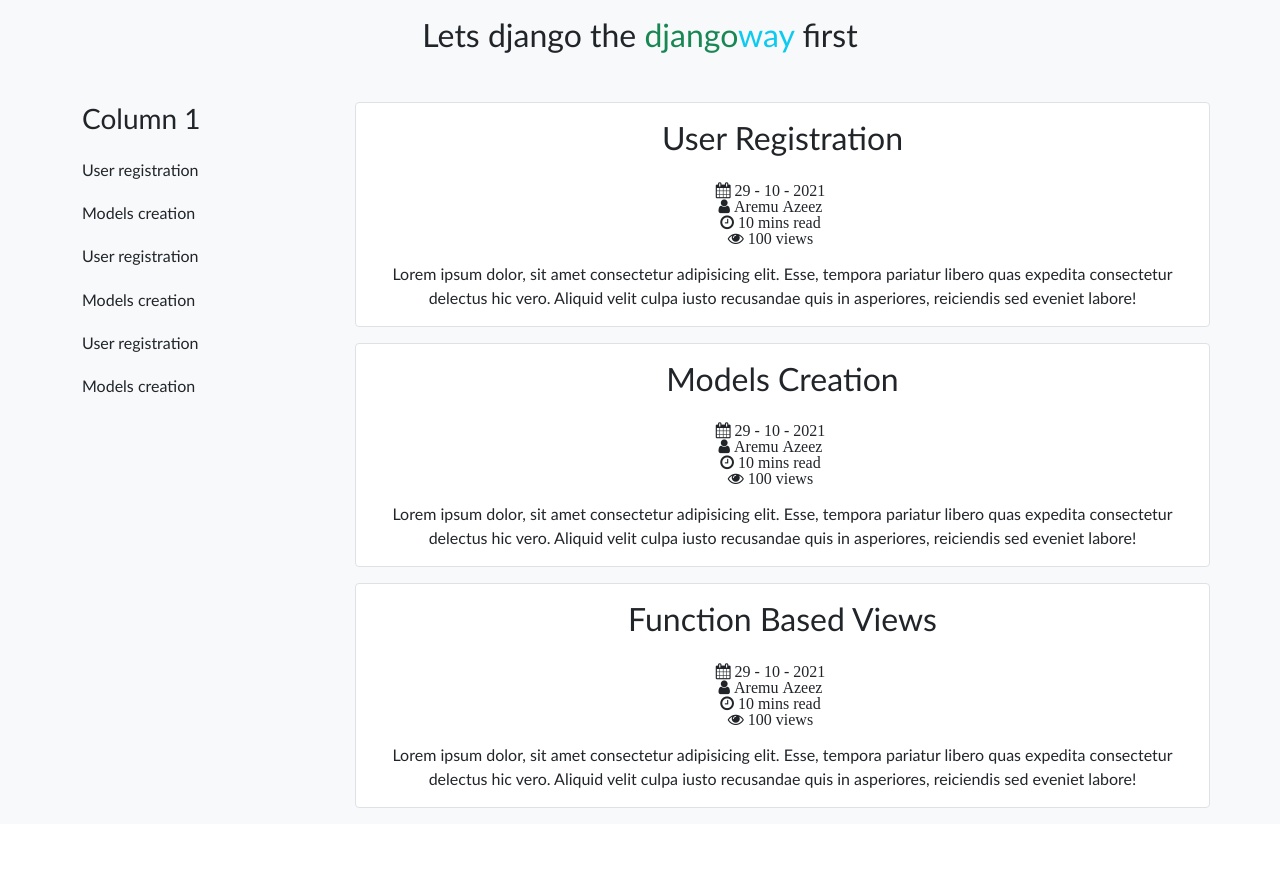
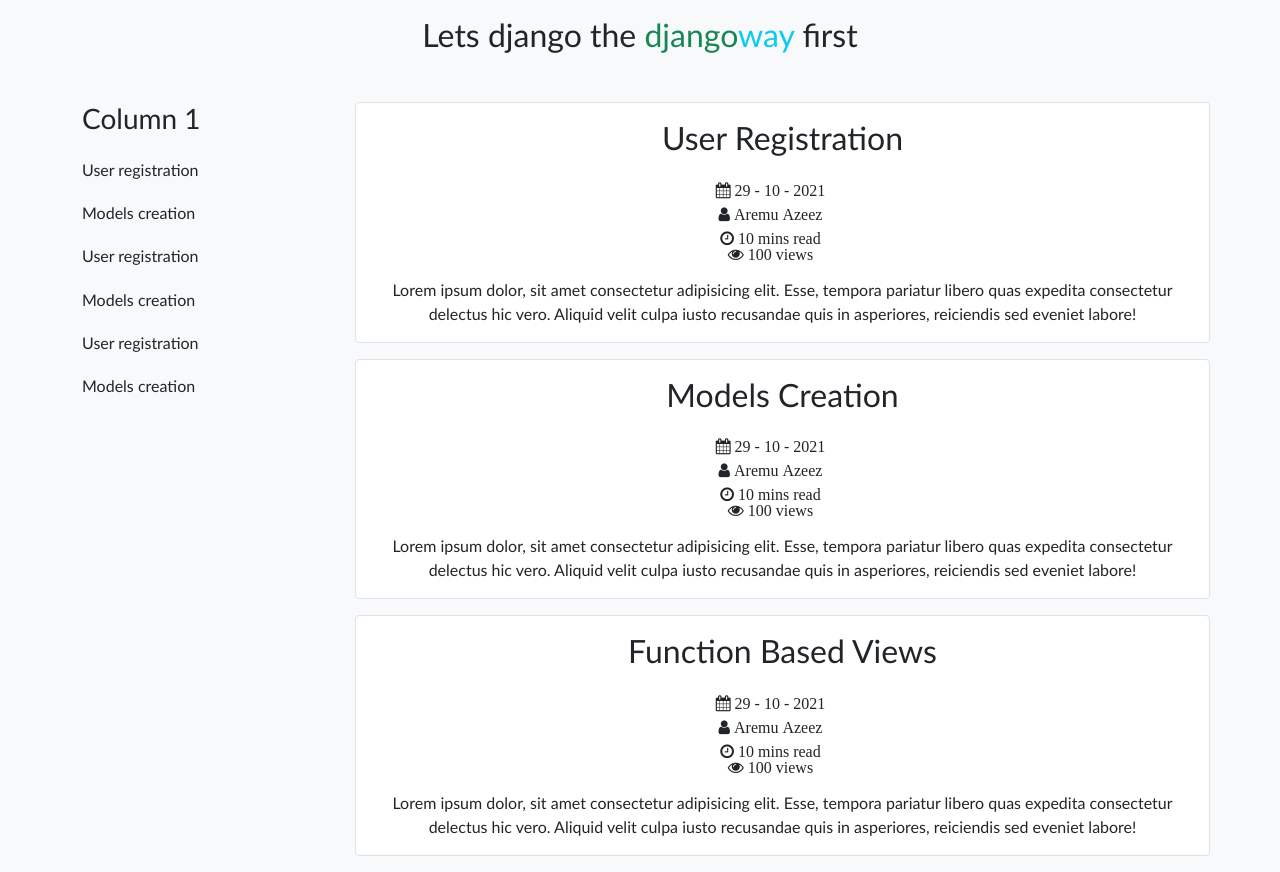
Before and after one commit to Ajibson/django_blog, a Django app: page / in a window 1280 px wide. Shown: the part 92-964 px from the top of the page. Before the commit the page ends 900 px from the top, so only its background shows below. Run offline with Django 3.2, Linux system fonts and the light colour scheme; some libraries are stand-ins or nearby versions.

Commit message:
margin bottom added

```diff
--- a/djangoway/templates/django_blog/base.html
+++ b/djangoway/templates/django_blog/base.html
@@ -75,9 +75,9 @@
 
                         <h2 class="text-center mb-4 col-12">User Registration</h2>
 
-                        <div class="row col-12 mb-3 pl-5">
-                        <i class="fa fa-calendar mr-3"> 29 - 10 - 2021 </i>
-                        <i class="fa fa-user mr-3"> Aremu Azeez</i>
+                        <div class="row col-12 mb-3 text--justify-center pl-5">
+                        <i class="fa fa-calendar mr-3 mb-2"> 29 - 10 - 2021 </i>
+                        <i class="fa fa-user mr-3 mb-2"> Aremu Azeez</i>
                         <i class="fa fa-clock mr-3"> 10 mins read </i>
                         <i class="fa fa-eye "> 100 views </i>
                         </div>
@@ -93,8 +93,8 @@
                     <h2 class="text-center mb-4 col-12">Models Creation</h2>
 
                     <div class="row col-12 mb-3 pl-5">
-                    <i class="fa fa-calendar mr-3"> 29 - 10 - 2021 </i>
-                    <i class="fa fa-user mr-3"> Aremu Azeez</i>
+                    <i class="fa fa-calendar mr-3 mb-2"> 29 - 10 - 2021 </i>
+                    <i class="fa fa-user mr-3 mb-2"> Aremu Azeez</i>
                     <i class="fa fa-clock mr-3"> 10 mins read </i>
                     <i class="fa fa-eye "> 100 views </i>
                     </div>
@@ -109,8 +109,8 @@
                 <h2 class="text-center mb-4 col-12">Function Based Views</h2>
 
                 <div class="row col-12 mb-3 pl-5">
-                <i class="fa fa-calendar mr-3"> 29 - 10 - 2021 </i>
-                <i class="fa fa-user mr-3"> Aremu Azeez</i>
+                <i class="fa fa-calendar mr-3 mb-2"> 29 - 10 - 2021 </i>
+                <i class="fa fa-user mr-3 mb-2"> Aremu Azeez</i>
                 <i class="fa fa-clock mr-3"> 10 mins read </i>
                 <i class="fa fa-eye "> 100 views </i>
                 </div>
```
